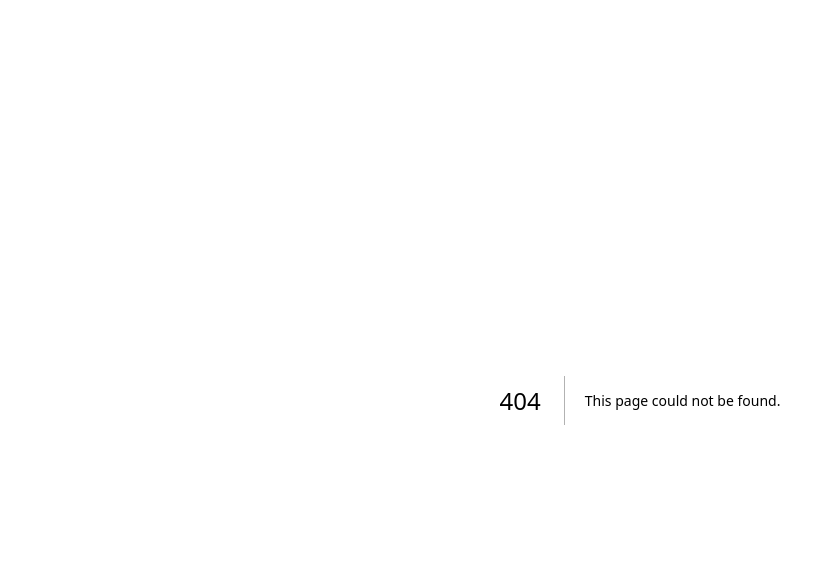
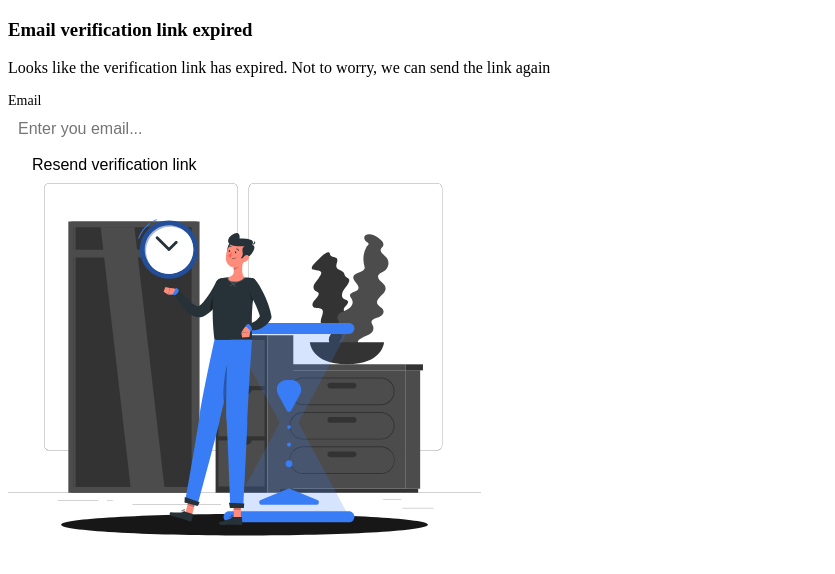
Before and after one commit to KaninGleb/internship-main, a Next.js app: page /SignUpPage/SignUpLinkExpired in a window 1280 px wide. Before the commit this address had no page. Shown: the top 574 px of the page, without its empty margins (0-835 px from the left). Built offline with nearby package versions, Linux system fonts and the light colour scheme.

Commit message:
feat(auth): Add expired verification link page

```diff
--- /dev/null
+++ b/src/pages/SignUpPage/SignUpLinkExpired.tsx
@@ -0,0 +1,72 @@
+import { ChangeEvent, FormEvent, useState } from 'react'
+import { Button, FeedbackLayout, Input } from '@/common/components'
+import { emailVerificationLinkExpired } from '@/assets/images'
+
+// Заглушка
+const validateEmail = (email: string) => {
+  const re = /^[^\s@]+@[^\s@]+\.[^\s@]+$/
+  return re.test(String(email).toLowerCase())
+}
+
+const SignUpLinkExpired = () => {
+  const [isLinkSent, setIsLinkSent] = useState<boolean>(false)
+  const [email, setEmail] = useState<string>('')
+  const [error, setError] = useState<string>('')
+
+  const handleSubmit = (e: FormEvent) => {
+    e.preventDefault()
+    setError('')
+
+    if (!validateEmail(email)) {
+      setError('Please enter a valid email address')
+      return
+    }
+
+    setIsLinkSent(true)
+  }
+
+  const handleInput = (e: ChangeEvent<HTMLInputElement>) => {
+    setEmail(e.currentTarget.value)
+    setError('')
+  }
+
+  return (
+    <FeedbackLayout.Root>
+      <FeedbackLayout.Title>Email verification link expired</FeedbackLayout.Title>
+
+      <FeedbackLayout.Message className='max-w-[294px] pb-7'>
+        Looks like the verification link has expired. Not to worry, we can send the link again
+      </FeedbackLayout.Message>
+
+      <FeedbackLayout.Actions
+        className={`mb-9 ${isLinkSent ? 'max-w-[294px]' : 'max-w-[230px]'} `}
+        onSubmit={handleSubmit}
+      >
+        {isLinkSent ? (
+          <Button type={'submit'} variant={'primary'} className={'w-full'}>
+            Resend link
+          </Button>
+        ) : (
+          <>
+            <Input
+              className={'w-full'}
+              value={email}
+              error={error}
+              onChange={handleInput}
+              type={'email'}
+              label={'Email'}
+              placeholder={'Enter you email...'}
+            />
+            <Button type={'submit'} variant={'primary'} className={'mt-6 w-full'}>
+              Resend verification link
+            </Button>
+          </>
+        )}
+      </FeedbackLayout.Actions>
+
+      <FeedbackLayout.Image src={emailVerificationLinkExpired} alt='Girl by the wall' />
+    </FeedbackLayout.Root>
+  )
+}
+
+export default SignUpLinkExpired
```
